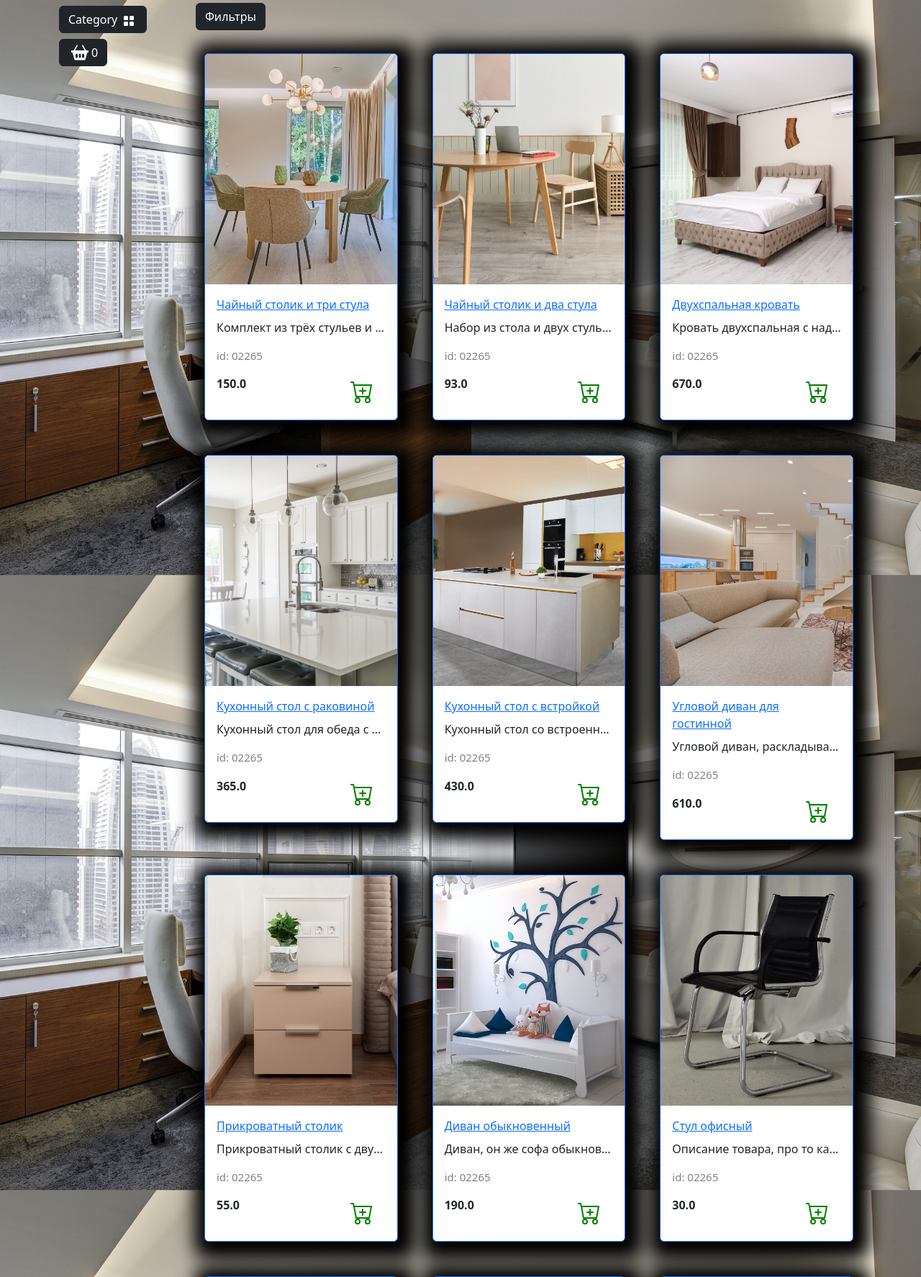
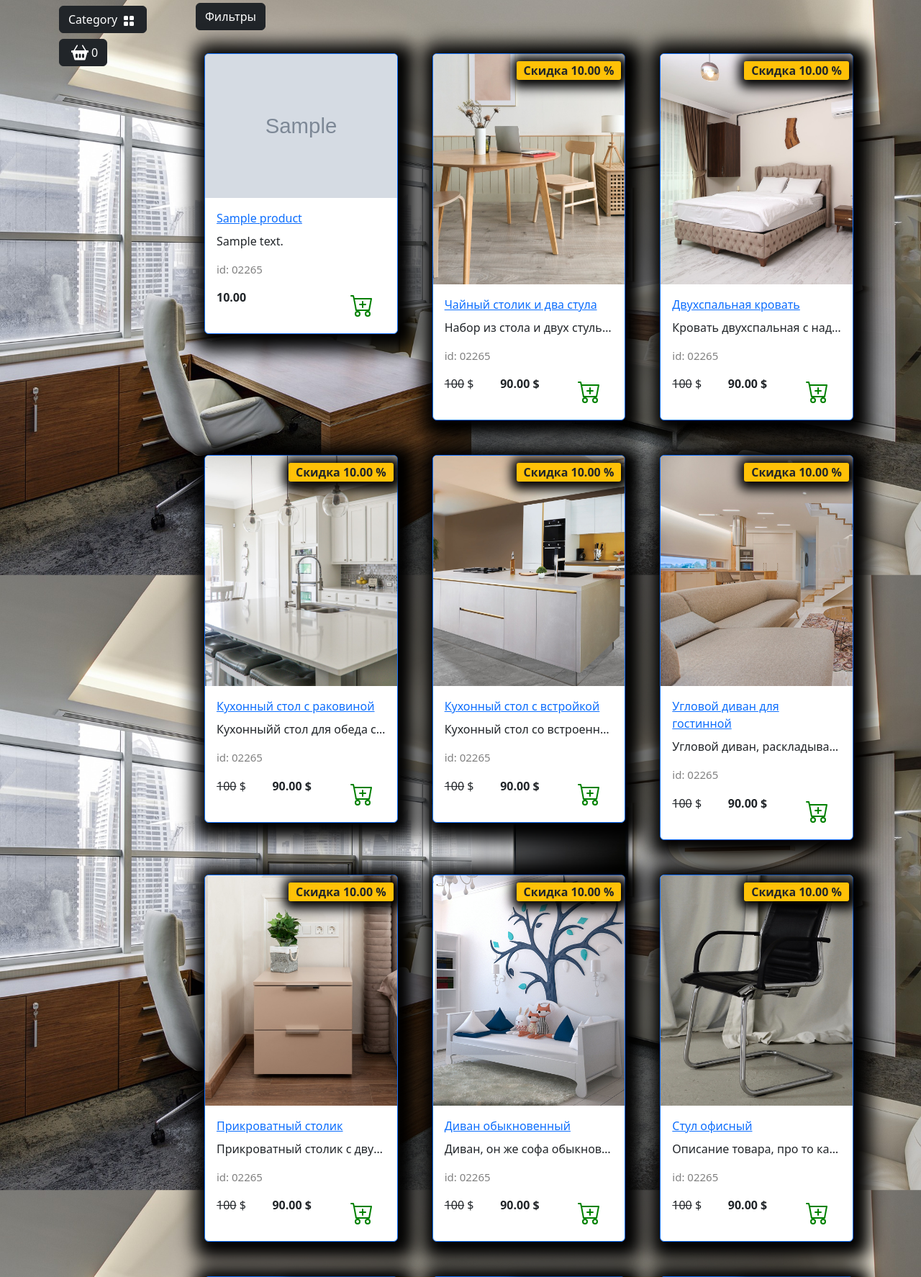
Before and after one commit to bekbolat2004/e-commerce-store, a Django app: page /catalog/ in a window 1280 px wide. Shown: the part 56-1830 px from the top of the page at 72% size. Run offline with Django 4.2, Linux system fonts and the light colour scheme; tables that the repository leaves empty hold one stand-in row (values such as "Sample post"); grey boxes marked "Sample" are stand-in pictures; some libraries are stand-ins or nearby versions.

Commit message:
added library package for image field and configure settings

```diff
--- a/store/goods/models.py
+++ b/store/goods/models.py
@@ -20,7 +20,7 @@ class Products(models.Model):
     description = models.TextField(blank=True, null=True)
     image = models.ImageField(upload_to='goods_images', blank=True, null=True)
     price = models.DecimalField(default=0.00, max_digits=8, decimal_places=2)
-    discount = models.DecimalField(default=0.00,max_digits=8, decimal_places=2)
+    discount = models.DecimalField(default=0.00,max_digits=8, decimal_places=2, verbose_name='discount in %')
     quantity = models.PositiveIntegerField(default=0)
     category = models.ForeignKey(to=Categories, on_delete=models.CASCADE)
 
--- a/store/goods/templates/catalog.html
+++ b/store/goods/templates/catalog.html
@@ -44,7 +44,11 @@
     <!-- Карта товара -->
     <div class="col-lg-4 col-md-6 p-4">
         <div class="card border-primary rounded custom-shadow">
-            <img src="{% static product.image %}" class="card-img-top" alt="...">
+            {% if product.image %}
+                <img src="{{ product.image.url }}" class="card-img-top" alt="product.name">
+            {% else %}
+                <img src="{% static "deps/images/suret.jpg" %}" class= "card-img-top" alt="...">
+            {% endif %}
             <div class="card-body">
                 <a href="../goods/product.html">
                     <p class="card-title">{{ product.name }}</p>
--- a/store/goods/views.py
+++ b/store/goods/views.py
@@ -2,70 +2,18 @@ from django.shortcuts import render
 
 # Create your views here.
 
+from goods.models import Products
+
+
+
 def catalog(request):
+
+    goods = Products.objects.all()
+
     context = {
         'title': "Home - Category ",
-        'goods' : [
-         {'image': 'deps/images/goods/set of tea table and three chairs.jpg',
-         'name': 'Чайный столик и три стула',
-         'description': 'Комплект из трёх стульев и дизайнерский столик для гостинной комнаты.',
-         'price': 150.00},
+        'goods': goods,
 
-         {'image': 'deps/images/goods/set of tea table and two chairs.jpg',
-         'name': 'Чайный столик и два стула',
-         'description': 'Набор из стола и двух стульев в минималистическом стиле.',
-         'price': 93.00},
-
-         {'image': 'deps/images/goods/double bed.jpg',
-         'name': 'Двухспальная кровать',
-         'description': 'Кровать двухспальная с надголовником и вообще очень ортопедичная.',
-         'price': 670.00},
-
-         {'image': 'deps/images/goods/kitchen table.jpg',
-         'name': 'Кухонный стол с раковиной',
-         'description': 'Кухонный стол для обеда с встроенной раковиной и стульями.',
-         'price': 365.00},
-
-         {'image': 'deps/images/goods/kitchen table 2.jpg',
-         'name': 'Кухонный стол с встройкой',
-         'description': 'Кухонный стол со встроенной плитой и раковиной. Много полок и вообще красивый.',
-         'price': 430.00},
-
-         {'image': 'deps/images/goods/corner sofa.jpg',
-         'name': 'Угловой диван для гостинной',
-         'description': 'Угловой диван, раскладывается в двухспальную кровать, для гостинной и приема гостей самое то!',
-         'price': 610.00},
-
-         {'image': 'deps/images/goods/bedside table.jpg',
-         'name': 'Прикроватный столик',
-         'description': 'Прикроватный столик с двумя выдвижными ящиками (цветок не входит в комплект).',
-         'price': 55.00},
-
-         {'image': 'deps/images/goods/sofa.jpg',
-         'name': 'Диван обыкновенный',
-         'description': 'Диван, он же софа обыкновенная, ничего примечательного для описания.',
-         'price': 190.00},
-
-         {'image': 'deps/images/goods/office chair.jpg',
-         'name': 'Стул офисный',
-         'description': 'Описание товара, про то какой он классный, но это стул, что тут сказать...',
-         'price': 30.00},
-
-         {'image': 'deps/images/goods/plants.jpg',
-         'name': 'Растение',
-         'description': 'Растение для украшения вашего интерьера подарит свежесть и безмятежность обстановке.',
-         'price': 10.00},
-
-         {'image': 'deps/images/goods/flower.jpg',
-         'name': 'Цветок стилизированный',
-         'description': 'Дизайнерский цветок (возможно искусственный) для украшения интерьера.',
-         'price': 15.00},
-
-         {'image': 'deps/images/goods/strange table.jpg',
-         'name': 'Прикроватный столик',
-         'description': 'Столик, довольно странный на вид, но подходит для размещения рядом с кроватью.',
-         'price': 25.00},
-        ],
     }
 
     return render(request, 'catalog.html', context)
--- a/store/store/settings.py
+++ b/store/store/settings.py
@@ -120,6 +120,9 @@ USE_TZ = True
 STATIC_URL = 'static/'
 STATICFILES_DIR = [ BASE_DIR / 'static' ]
 
+MEDIA_URL = 'media/'
+MEDIA_ROOT = BASE_DIR / 'media'
+
 # Default primary key field type
 # https://docs.djangoproject.com/en/4.1/ref/settings/#default-auto-field
 
--- a/store/store/urls.py
+++ b/store/store/urls.py
@@ -16,9 +16,15 @@ Including another URLconf
 
 from django.contrib import admin
 from django.urls import include, path
+from django.conf.urls.static import static
+from store import settings
+from store.settings import DEBUG
 
 urlpatterns = [
     path('admin/', admin.site.urls),
     path('', include('main.urls', namespace='main')),
     path('catalog/', include('goods.urls', namespace='goods'))
 ]
+
+if DEBUG:
+    urlpatterns += static(settings.MEDIA_URL, document_root = settings.MEDIA_ROOT)
```
Also changed, not shown: store/goods/migrations/0005_alter_products_discount.py (added), store/media/goods_images/shopping_Cti33jL.png (added), store/static/deps/images/Not found image.png (deleted), store/static/deps/images/suret.jpg (added).
